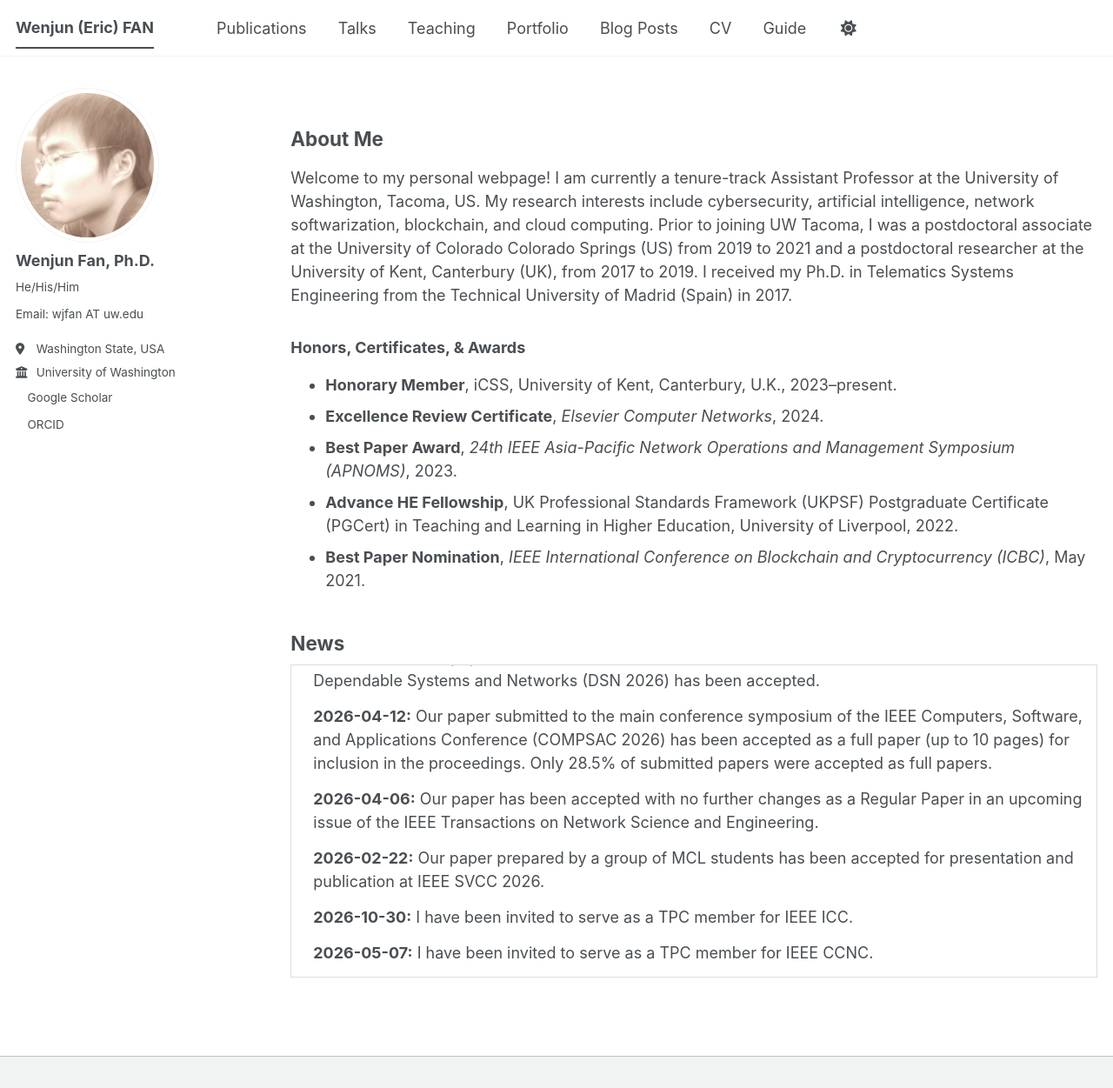
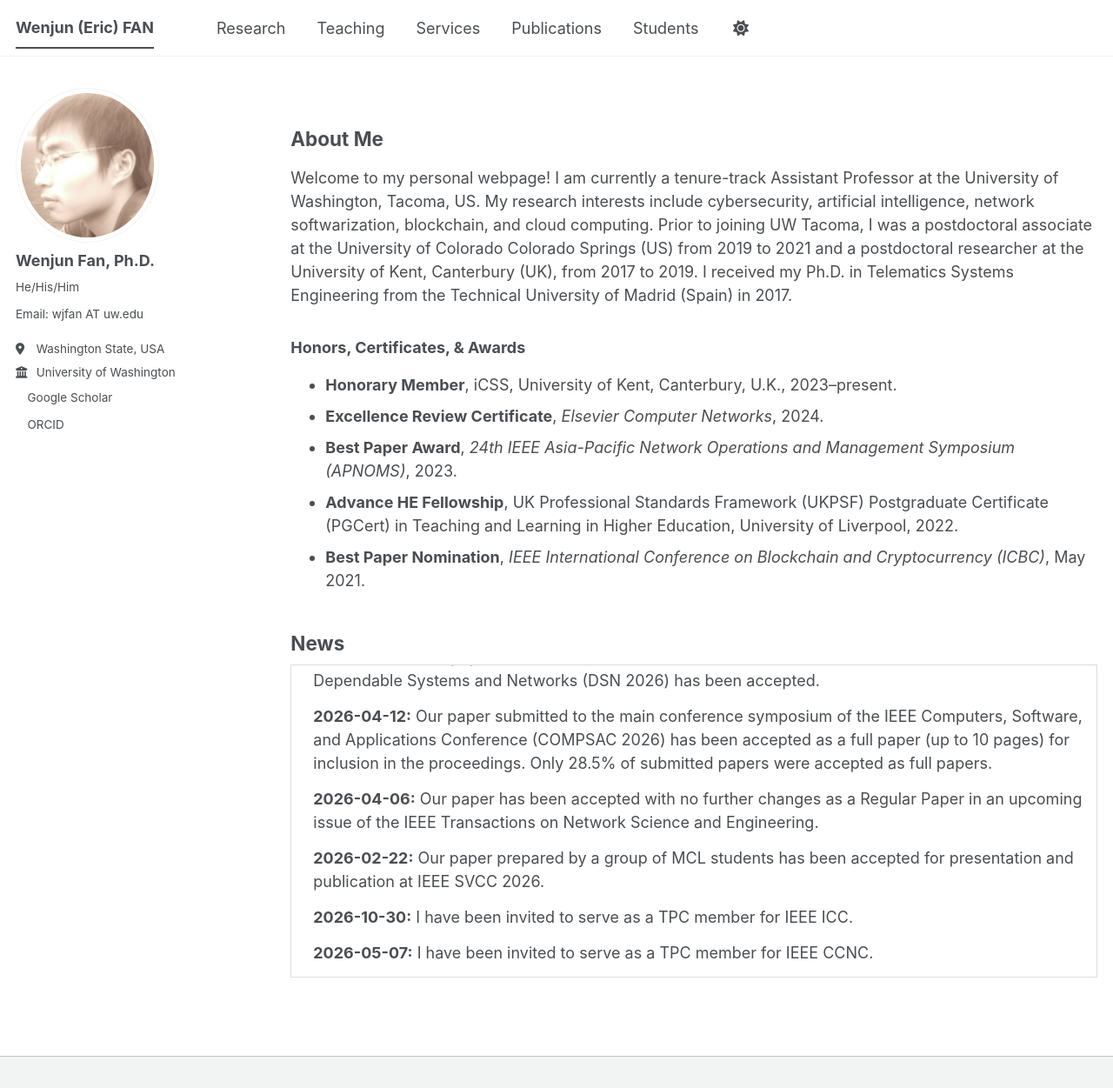
Before and after one commit to fanwj2010/fanwj2010.github.io, a Jekyll site: the page built from _pages/about.md, in a window 1280 px wide and 1251 px high. Shown: the whole window at 87% size. Built offline with Jekyll 4.4.1, drawn with Linux system fonts in a browser that asks for light colours; a script bundle is joined from its source files by our own code; a style sheet for code colours, icons or effects is not loaded; some of the changed lines change nothing that is shown.

Commit message:
Update navigation.yml

```diff
--- a/_data/navigation.yml
+++ b/_data/navigation.yml
@@ -8,23 +8,33 @@
 #      Markdown formatted page while the second is generated using JSON.
 
 main:
-  - title: "Publications"
-    url: /publications/
-
-  - title: "Talks"
-    url: /talks/
+  - title: "Research"
+    url: /Research/
 
   - title: "Teaching"
     url: /teaching/
 
-  - title: "Portfolio"
-    url: /portfolio/
+  - title: "Services"
+    url: /Services/
 
-  - title: "Blog Posts"
-    url: /year-archive/
+  - title: "Publications"
+    url: /publications/
 
-  - title: "CV"
-    url: /cv/
+  - title: "Students"
+    url: /Students/
 
-  - title: "Guide"
-    url: /markdown/
+ # - title: "Talks"
+ #   url: /talks/
+
+
+ #  - title: "Portfolio"
+ #   url: /portfolio/
+
+ # - title: "Blog Posts"
+ #   url: /year-archive/
+
+ # - title: "CV"
+ #   url: /cv/
+
+ # - title: "Guide"
+ #   url: /markdown/
```
